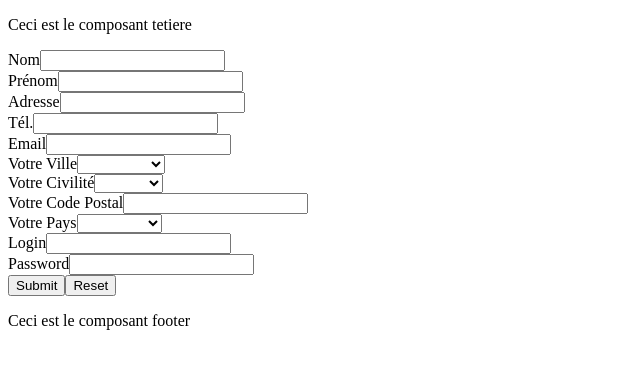
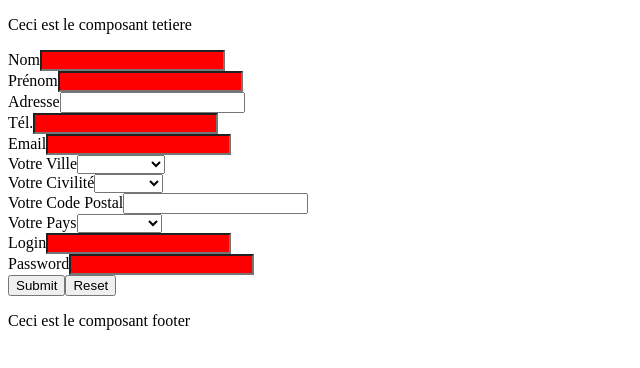
Before and after one commit to cstill1/angular-nwsos6, an Angular app: page / in a window 1280 px wide. Shown: the top 368 px of the page, without its empty margins (0-640 px from the left). Built offline with nearby package versions, Linux system fonts and the light colour scheme.

Commit message:
fin tp2 Ajout creation directive

```diff
--- a/src/app/account/account.component.html
+++ b/src/app/account/account.component.html
@@ -1,29 +1,35 @@
 <div class="container">
     <div class="column">
-        <div *ngIf="valid" class="col-md-8">
+        <div  class="col-md-8">
             <form #userForm="ngForm" (ngSubmit)="onFormSubmit(userForm)">
                 <div class="form-group">
                     <div>
                         <label>Nom</label>
                         <input type="text"
                             ngModel
+                            [appCheckdatas]="checkVideNameDir()"
+                            ng-value="UserName"
                             name="UserName"
                             id="UserName"
-                            class="form-control">
+                            class="form-control"
+                            >
                     </div>
                     <div>
                         <label>Prénom</label>
                         <input type="text"
                             ngModel
+                            [appCheckdatas]="checkVideFirstNameDir()"
                             name="UserFirstname"
                             id="UserFirstname"
-                            class="form-control">
+                            class="form-control"
+                            >
                     </div>
 
                     <div>
                             <label>Adresse</label>
                             <input type="text"
                                 ngModel
+
                                 name="UserAddress"
                                 id="UserAddress"
                                 class="form-control">
@@ -37,6 +43,7 @@
                             name="UserTel"
                             id="UserTel"
                             class="form-control"
+                            [appCheckdatas]="checkTelDir()"
                             >
                     </div>
 
@@ -47,7 +54,8 @@
                             ngModel
                             name="UserEmail"
                             id="UserEmail"
-                            class="form-control">
+                            class="form-control"
+                            [appCheckdatas]="checkEmailDir()">
                     </div>
                     <div>
                         <label>Votre Ville</label>
@@ -92,18 +100,24 @@
                     <div>
                             <label>Login</label>
                             <input type="text"
+                            id="UserLogin"
+
                                 ngModel
                                 name="UserLogin"
-                                id="UserLogin"
-                                class="form-control">
+                                [appCheckdatas]="checkVideLoginDir()"
+
+                                class="form-control"
+                               >
                         </div>
                         <div>
                                 <label>Password</label>
                                 <input type="text"
                                     ngModel
                                     name="userPwd"
+
                                     id="userPwd"
-                                    class="form-control">
+                                    class="form-control"
+                                    [appCheckdatas]="checkPwdDir()">
                             </div>
 
                     <div>
--- a/src/app/account/account.component.ts
+++ b/src/app/account/account.component.ts
@@ -10,14 +10,14 @@ import { EventEmitter } from '@angular/core'
   styleUrls: ['./account.component.css']
 })
 export class AccountComponent implements OnInit {
-  name :string;
-  firstname:string;
-  email:string;
-  tel:string;
-  pwd:string;
-  login:string;
-  adresse:string;
-  cp:string;
+  name :string="";
+  firstname:string="";
+  email:string="";
+  tel:string="";
+  pwd:string="";
+  login:string="";
+  adresse:string="";
+  cp:string="";
 
   civ:string ="";
   ville:string="";
@@ -38,7 +38,7 @@ export class AccountComponent implements OnInit {
   }
 
 
-  onFormSubmit(userForm:NgForm,recap2:RecapComponent){
+  onFormSubmit(userForm:NgForm){
     debugger;
     console.log(userForm);
     this.errorMessage="";
@@ -47,6 +47,7 @@ export class AccountComponent implements OnInit {
       this.email=userForm.value.UserEmail;
 
     }else{
+      this.email=userForm.value.UserEmail;
       if(!this.valid){
         this.valid=true;
         this.errorMessage = " Email not valid!";
@@ -59,6 +60,7 @@ export class AccountComponent implements OnInit {
     if( this.checkTel(userForm.value.UserTel)){
       this.tel=userForm.value.UserTel;
     }else{
+      this.tel=userForm.value.UserEmail;
       if(!this.valid){
         this.valid=true;
         this.errorMessage = " Tel not valid!";
@@ -70,6 +72,7 @@ export class AccountComponent implements OnInit {
     if( this.checkPwd(userForm.value.userPwd)){
       this.pwd=userForm.value.userPwd
     }else{
+      this.pwd=userForm.value.userPwd
       if(!this.valid){
         this.valid=true;
         this.errorMessage = " Format password faux : Entrez un password entre 8 et 10 caractères avec au moins 1 majuscule 1 miniscule 1 caractère contenue dans la liste suivante (#$^+=!*@%&)!";
@@ -81,8 +84,9 @@ export class AccountComponent implements OnInit {
 
     if( this.checkVide(userForm.value.UserName)){
       this.name=userForm.value.UserName;
-      this.change.emit(userForm.value.UserName);
+      //this.change.emit(userForm.value.UserName);
     }else{
+      this.name=userForm.value.UserName;
       if(!this.valid){
         this.valid=true;
         this.errorMessage = " Nom vide!";
@@ -95,7 +99,9 @@ export class AccountComponent implements OnInit {
     if( this.checkVide(userForm.value.UserFirstname)){
       this.firstname=userForm.value.UserFirstname;
     }else{
+      this.firstname=userForm.value.UserFirstname;
       if(!this.valid){
+
         this.valid=true;
         this.errorMessage = " Prénom vide!";
       }else{
@@ -107,6 +113,7 @@ export class AccountComponent implements OnInit {
     if( this.checkVide(userForm.value.UserLogin)){
       this.login = userForm.value.UserLogin;
     }else{
+      this.login = userForm.value.UserLogin;
       if(!this.valid){
         this.valid=true;
         this.errorMessage = " Login est vide!";
@@ -133,7 +140,7 @@ export class AccountComponent implements OnInit {
     this.change=event;
   }
 
-  checkEmail(mail: string) {
+  checkEmail(mail: string): Boolean {
     var emailRegex = /^(([^<>()[\]\\.,;:\s@\"]+(\.[^<>()[\]\\.,;:\s@\"]+)*)|(\".+\"))@((\[[0-9]{1,3}\.[0-9]{1,3}\.[0-9]{1,3}\.[0-9]{1,3}\])|(([a-zA-Z\-0-9]+\.)+[a-zA-Z]{2,}))$/;
     var valid = false;
     if (mail.match(emailRegex)) {
@@ -142,7 +149,8 @@ export class AccountComponent implements OnInit {
     return valid;
   }
 
-  checkVide(text: string) {
+
+  checkVide(text: string): Boolean {
     var emailRegex = /^[A-z]{1,}/;
     var valid = false;
     if (text.match(emailRegex)) {
@@ -152,7 +160,7 @@ export class AccountComponent implements OnInit {
   }
 
 
-  checkPwd(pwd: string) {
+  checkPwd(pwd: string): boolean {
     var emailRegex = /(?=.*[a-z])(?=.*[A-Z])(?=.*\d)(?=.*[#$^+=!*()@%&]).{8,10}/;
     var valid = false;
     if (pwd.match(emailRegex)) {
@@ -161,7 +169,7 @@ export class AccountComponent implements OnInit {
     return valid;
   }
 
-  checkTel(tel: string) {
+  checkTel(tel: string): Boolean {
     var emailRegex = /^(0|\+33)[1-9]([-. ]?[0-9]{2}){4}$/;
     var valid = false;
     if (tel.match(emailRegex)) {
@@ -173,4 +181,32 @@ export class AccountComponent implements OnInit {
     userForm.resetForm();
   }
 
+  checkEmailDir() : Boolean{console.log("dans le email");
+
+    return this.checkEmail(this.email);
+  }
+  checkVideNameDir() : Boolean{
+    console.log("dans le name");
+    return this.checkVide(this.name);
+  }
+  checkVideFirstNameDir() : Boolean{
+    console.log("dans le prenom");
+    return this.checkVide(this.firstname);
+  }
+  checkTelDir() : Boolean{
+    console.log("dans le tel");
+    return this.checkTel(this.tel);
+  }
+  checkVideLoginDir() : Boolean{
+    debugger;
+    console.log("dans le tel");
+    return this.checkVide(this.login);
+  }
+
+  checkPwdDir(): boolean{
+    debugger;
+    console.log("dans le tel");
+    return this.checkPwd(this.pwd);
+  }
+
 }
--- a/src/app/app.module.ts
+++ b/src/app/app.module.ts
@@ -7,7 +7,8 @@ import { RecapComponent } from './recap/recap.component';
 import { AccountComponent } from './account/account.component';
 import { FooterComponent } from './footer/footer.component';
 import { FormsModule } from '@angular/forms';
-import {PhoneNumberPipe} from './phone.pipe'
+import { PhoneNumberPipe } from './phone.pipe';
+import { CheckdatasDirective } from './checkdatas.directive'
 
 
 
@@ -17,13 +18,16 @@ import {PhoneNumberPipe} from './phone.pipe'
     AppComponent,
     TetiereComponent,
     RecapComponent,
+    CheckdatasDirective,
     AccountComponent,
     PhoneNumberPipe,
     FooterComponent
+
   ],
   imports: [
     FormsModule,
     BrowserModule
+
 
   ],
   providers: [],
--- /dev/null
+++ b/src/app/checkdatas.directive.ts
@@ -0,0 +1,18 @@
+import { Directive,Input,ElementRef } from '@angular/core';
+
+@Directive({
+  selector: '[appCheckdatas]'
+})
+export class CheckdatasDirective {
+  @Input() appCheckdatas : Boolean = false;
+
+  constructor(private elementHTML? : ElementRef) {
+
+  }
+  ngOnChanges()  {
+    if (!this.appCheckdatas)
+      this.elementHTML.nativeElement.style.backgroundColor = 'red';
+    else
+      this.elementHTML.nativeElement.style.backgroundColor = 'green';
+}
+}
--- a/src/app/recap/recap.component.html
+++ b/src/app/recap/recap.component.html
@@ -36,7 +36,7 @@
     </div>
 
     <div >
-        <p>Votre téléphone : {{tel | phoneNumber:pays}} </p>
+        <p>Votre téléphone : {{ tel | phoneNumber:pays}} </p>
     </div>
 
 </div>
```
